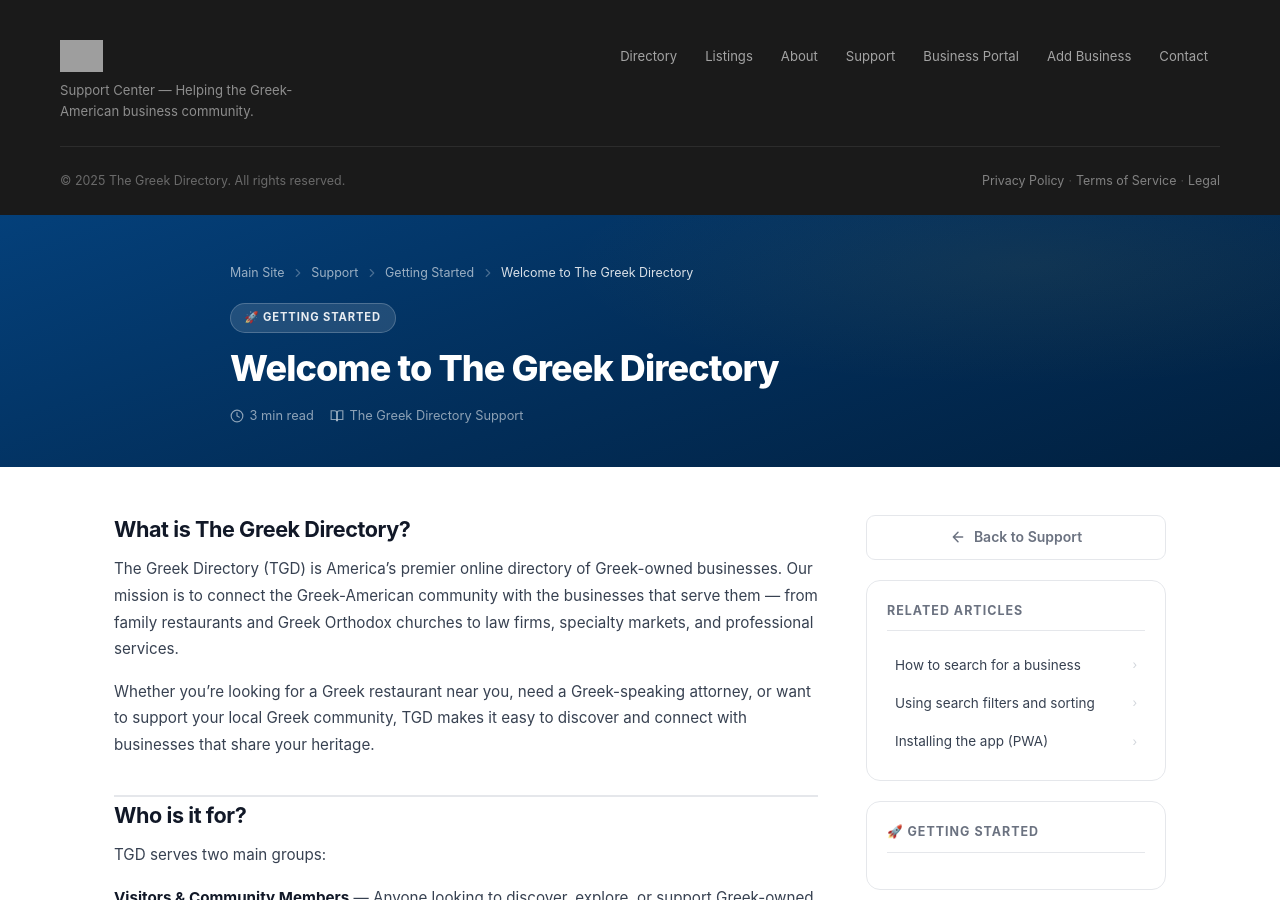
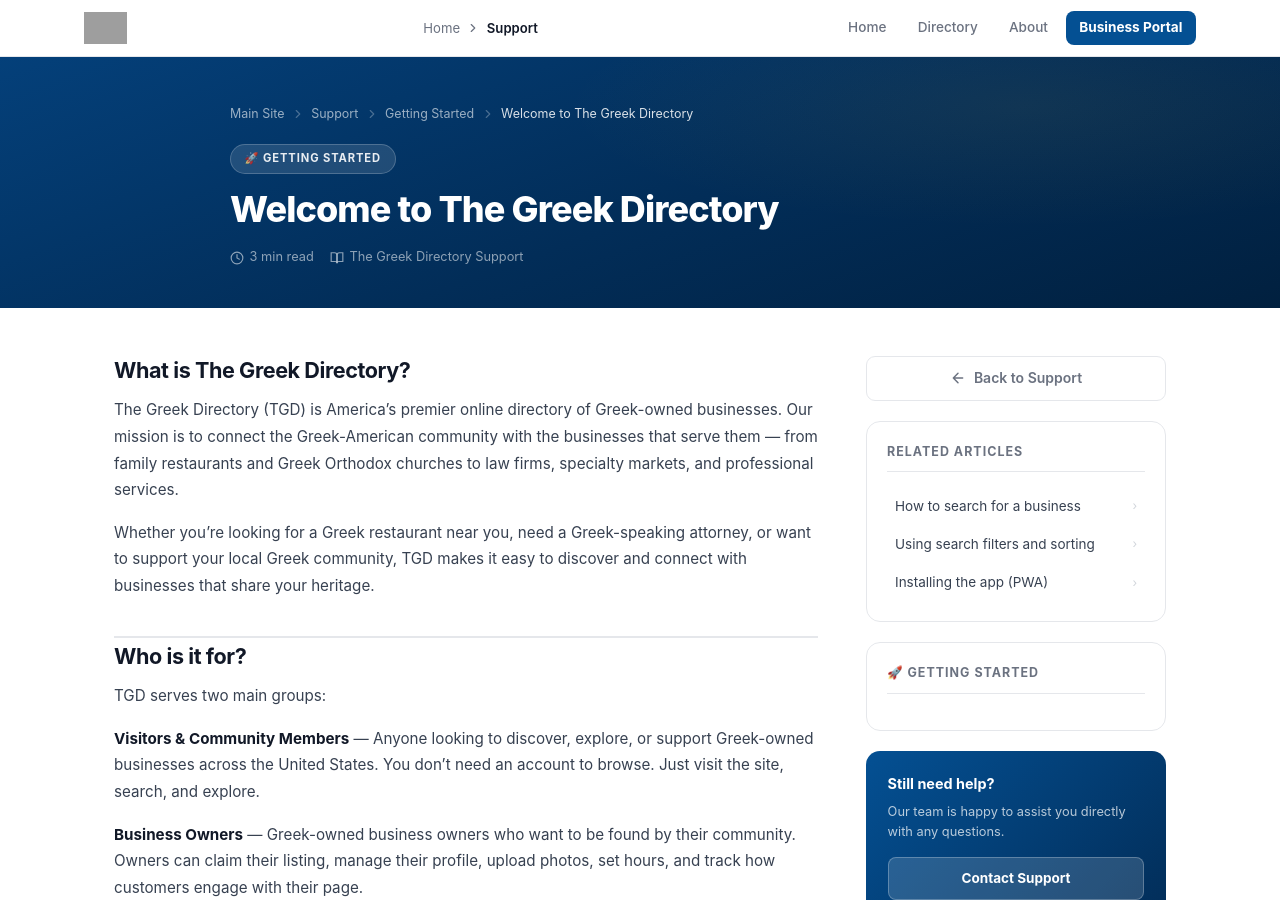
Before and after one commit to thegreekdirectory/support, a Jekyll site: the page built from welcome-to-tgd.md, in a window 1280 px wide and 900 px high. Built offline with Jekyll 4.4.1, drawn with Linux system fonts in a browser that asks for light colours; grey boxes are pictures that could not be loaded.

Commit message:
Update header.html

```diff
--- a/_includes/header.html
+++ b/_includes/header.html
@@ -1,36 +1,126 @@
-<!-- partials/support-footer.html -->
+<!-- partials/support-header.html -->
 <!-- Copyright (C) The Greek Directory, 2025-present. All rights reserved. -->
 
-<footer id="supportFooter">
-    <div class="support-footer-inner">
-        <div class="support-footer-top">
-            <div class="support-footer-brand">
-                <img src="https://static.thegreekdirectory.org/img/logo/white.svg" alt="The Greek Directory">
-                <p>Support Center — Helping the Greek-American business community.</p>
-            </div>
+<header id="supportHeader">
+    <div class="support-header-inner">
+        <!-- Logo + breadcrumb -->
+        <a href="/" class="support-header-logo" style="touch-action:manipulation;-webkit-tap-highlight-color:transparent;" aria-label="The Greek Directory — Home">
+            <img src="https://static.thegreekdirectory.org/img/logo/blue.svg" alt="The Greek Directory">
+        </a>
 
-            <nav class="support-footer-links" aria-label="Footer navigation">
-                <a href="/">Directory</a>
-                <a href="/listings">Listings</a>
-                <a href="/about">About</a>
-                <a href="/support">Support</a>
-                <a href="/business">Business Portal</a>
-                <a href="/submit-listing">Add Business</a>
-                <a href="mailto:contact@thegreekdirectory.org">Contact</a>
-            </nav>
-        </div>
+        <nav class="support-header-breadcrumb" aria-label="Breadcrumb">
+            <a href="/">Home</a>
+            <svg width="14" height="14" viewBox="0 0 24 24" fill="none" stroke="currentColor" stroke-width="2" aria-hidden="true"><path d="M9 18l6-6-6-6" stroke-linecap="round" stroke-linejoin="round"/></svg>
+            <span>Support</span>
+        </nav>
 
-        <div class="support-footer-bottom">
-            <p>&copy; 2025 The Greek Directory. All rights reserved.</p>
-            <div style="display:flex;gap:0.25rem;flex-wrap:wrap;">
-                <a href="/privacy">Privacy Policy</a>
-                <span style="color:rgba(255,255,255,0.2);">·</span>
-                <a href="/terms">Terms of Service</a>
-                <span style="color:rgba(255,255,255,0.2);">·</span>
-                <a href="/legal">Legal</a>
+        <!-- Right nav -->
+        <nav class="support-header-nav" id="supportHeaderNav" aria-label="Support navigation">
+            <a href="/" id="supNavHome">Home</a>
+            <a href="https://thegreekdirectory.org" id="supNavListings">Directory</a>
+            <a href="https://thegreekdirectory.org/about" id="supNavAbout">About</a>
+            <a href="https://thegreekdirectory.org/business" class="support-nav-cta" id="supNavBusiness">Business Portal</a>
+        </nav>
+
+        <!-- Hamburger (mobile) -->
+        <button id="supHamburgerBtn" class="hidden items-center justify-center w-9 h-9 rounded-lg text-gray-600 hover:bg-gray-100 transition-colors" aria-label="Open menu" style="touch-action:manipulation;-webkit-tap-highlight-color:transparent;border:none;background:none;cursor:pointer;">
+            <svg id="supHamIcon" width="20" height="20" viewBox="0 0 24 24" fill="none" stroke="currentColor" stroke-width="2"><path d="M4 6h16M4 12h16M4 18h16" stroke-linecap="round"/></svg>
+            <svg id="supHamClose" width="20" height="20" viewBox="0 0 24 24" fill="none" stroke="currentColor" stroke-width="2" style="display:none;"><path d="M18 6L6 18M6 6l12 12" stroke-linecap="round"/></svg>
+        </button>
+    </div>
+
+    <!-- Mobile dropdown -->
+    <div id="supHamDropdown" style="display:none;border-top:1px solid #e5e7eb;background:#fff;">
+        <div style="max-width:1160px;margin:0 auto;padding:0.75rem 1.5rem;display:flex;flex-direction:column;gap:0.25rem;">
+            <a href="/" style="padding:0.6rem 0.75rem;font-size:0.875rem;color:#374151;text-decoration:none;border-radius:8px;transition:background 0.15s;" onmouseover="this.style.background='#f3f4f6'" onmouseout="this.style.background='transparent'">Home</a>
+            <a href="https://thegreekdirectory.org" style="padding:0.6rem 0.75rem;font-size:0.875rem;color:#374151;text-decoration:none;border-radius:8px;transition:background 0.15s;" onmouseover="this.style.background='#f3f4f6'" onmouseout="this.style.background='transparent'">Directory</a>
+            <a href="https://thegreekdirectory.org/about" style="padding:0.6rem 0.75rem;font-size:0.875rem;color:#374151;text-decoration:none;border-radius:8px;transition:background 0.15s;" onmouseover="this.style.background='#f3f4f6'" onmouseout="this.style.background='transparent'">About</a>
+            <a href="https://support.thegreekdirectory.org" style="padding:0.6rem 0.75rem;font-size:0.875rem;color:#045093;font-weight:600;text-decoration:none;border-radius:8px;transition:background 0.15s;" onmouseover="this.style.background='#eff6ff'" onmouseout="this.style.background='transparent'">Support</a>
+            <div style="padding-top:0.5rem;border-top:1px solid #f3f4f6;margin-top:0.25rem;">
+                <a href="https://thegreekdirectory.org/business" style="display:block;padding:0.7rem 1rem;font-size:0.875rem;font-weight:700;color:#fff;background:#045093;border-radius:9px;text-decoration:none;text-align:center;transition:background 0.15s;" onmouseover="this.style.background='#033d74'" onmouseout="this.style.background='#045093'">Business Portal</a>
             </div>
         </div>
     </div>
-</footer>
+</header>
 
-<!-- Copyright (C) The Greek Directory, 2025-present. All rights reserved. -->
+<!-- Fixed header spacer -->
+<div class="support-header-spacer"></div>
+
+<script>
+(function initSupportHeader() {
+    // ── Active link highlighting ──────────────────────────────
+    var path = window.location.pathname.replace(/\.html$/, '');
+    var links = [
+        { el: document.getElementById('supNavHome'),      href: '/' },
+        { el: document.getElementById('supNavListings'),  href: 'https://thegreekdirectory.org' },
+        { el: document.getElementById('supNavAbout'),     href: 'https://thegreekdirectory.org/about' },
+    ];
+    links.forEach(function(l) {
+        if (!l.el) return;
+        var active = (l.href === '/') ? path === '/' : path === l.href || path.startsWith(l.href + '/');
+        if (active) {
+            l.el.style.backgroundColor = '#045093';
+            l.el.style.color           = '#fff';
+            l.el.style.fontWeight      = '600';
+            l.el.style.borderRadius    = '8px';
+        }
+    });
+
+    // Highlight Support link when on /support
+    if (path === '/support' || path.startsWith('/support/')) {
+        var supLink = document.createElement('a');
+        // already handled by CSS — no extra highlight needed
+    }
+
+    // ── Responsive: hamburger vs full nav ─────────────────────
+    var fullNav    = document.getElementById('supportHeaderNav');
+    var hambBtn    = document.getElementById('supHamburgerBtn');
+    var hambDrop   = document.getElementById('supHamDropdown');
+    var hambIcon   = document.getElementById('supHamIcon');
+    var hambClose  = document.getElementById('supHamClose');
+    var dropOpen   = false;
+
+    function measure() {
+        // Reset
+        fullNav.style.display = 'flex';
+        hambBtn.style.display = 'none';
+
+        var header    = fullNav.closest('.support-header-inner');
+        var logoEl    = header.querySelector('a');
+        var breadEl   = header.querySelector('nav[aria-label="Breadcrumb"]');
+        var available = header.clientWidth
+            - (logoEl ? logoEl.offsetWidth : 0)
+            - (breadEl ? breadEl.offsetWidth : 0)
+            - 48;
+
+        if (fullNav.scrollWidth <= available) {
+            fullNav.style.display = 'flex';
+            hambBtn.style.display = 'none';
+        } else {
+            fullNav.style.display  = 'none';
+            hambBtn.style.display  = 'flex';
+        }
+    }
+
+    function toggleDrop() {
+        dropOpen = !dropOpen;
+        hambDrop.style.display  = dropOpen ? 'block' : 'none';
+        hambIcon.style.display  = dropOpen ? 'none'  : 'block';
+        hambClose.style.display = dropOpen ? 'block' : 'none';
+    }
+
+    hambBtn.addEventListener('click', toggleDrop);
+
+    document.addEventListener('click', function(e) {
+        if (dropOpen && !hambBtn.contains(e.target) && !hambDrop.contains(e.target)) {
+            dropOpen = false;
+            hambDrop.style.display  = 'none';
+            hambIcon.style.display  = 'block';
+            hambClose.style.display = 'none';
+        }
+    });
+
+    measure();
+    window.addEventListener('resize', measure);
+})();
+</script>
```
